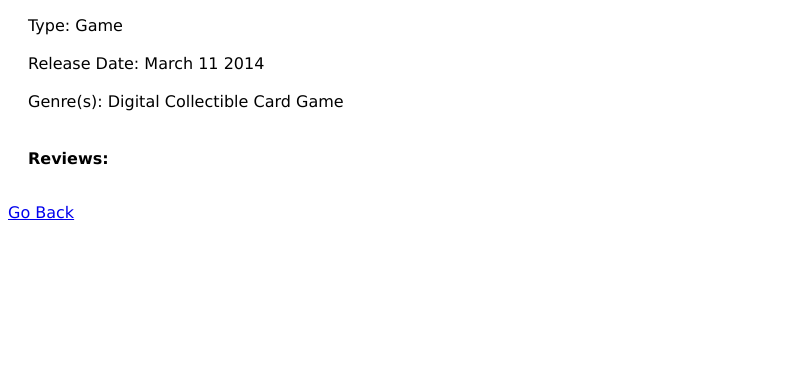
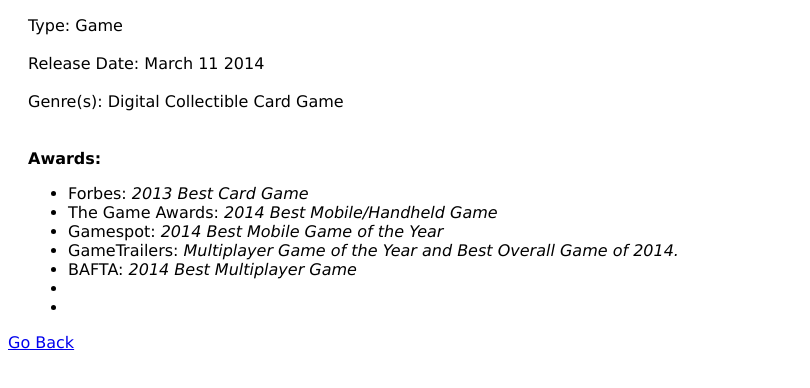
Before and after one commit to HackerMan360/Html-Videogame-Project, a website built with Parcel: page HearthStone.html in a window 1280 px wide. Shown: the part 98-486 px from the top of the page, without its empty margins (0-810 px from the left). Built offline with nearby package versions, Linux system fonts and the light colour scheme.

Commit message:
hearthstone content

```diff
--- a/HearthStone.html
+++ b/HearthStone.html
@@ -14,7 +14,16 @@
           Type: Game</br></br>
           Release Date: March 11 2014</br></br>
           Genre(s): Digital Collectible Card Game</br></br></br>
-          <strong>Reviews:</strong></br></br>
+          <strong>Awards:</strong></br>
+          <ul>
+          <li>Forbes: <em>2013 Best Card Game</em></li>
+          <li>The Game Awards: <em>2014 Best Mobile/Handheld Game</em></li>
+          <li>Gamespot: <em>2014 Best Mobile Game of the Year</em></li>
+          <li>GameTrailers: <em>Multiplayer Game of the Year and Best Overall Game of 2014.</em></li>
+          <li>BAFTA: <em>2014 Best Multiplayer Game</em></li>
+          <li></li>
+          <li></li>
+          </ul>
     </div>
 
     <p><a href="Blizzard.html">Go Back</a></p>
```
